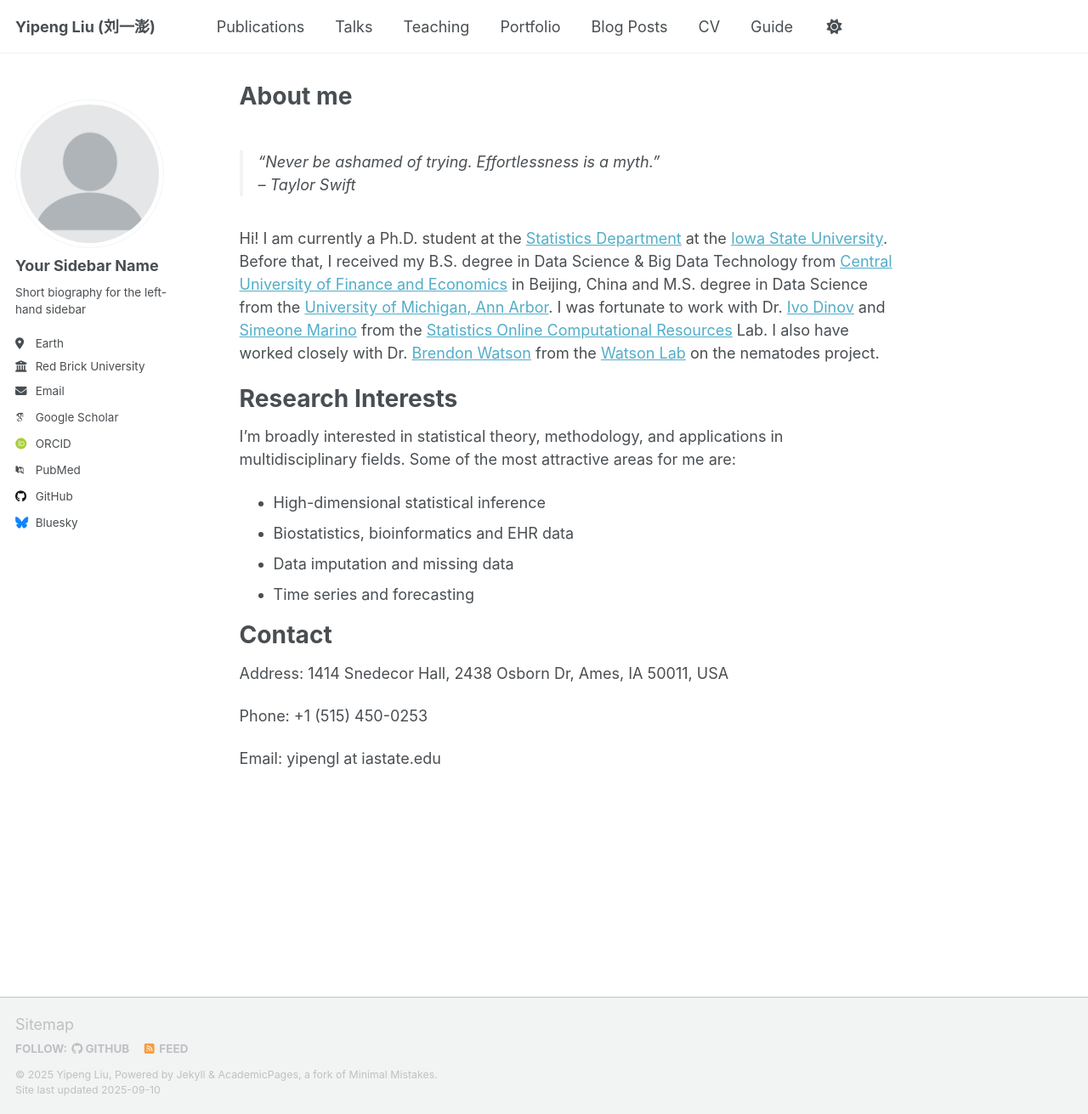
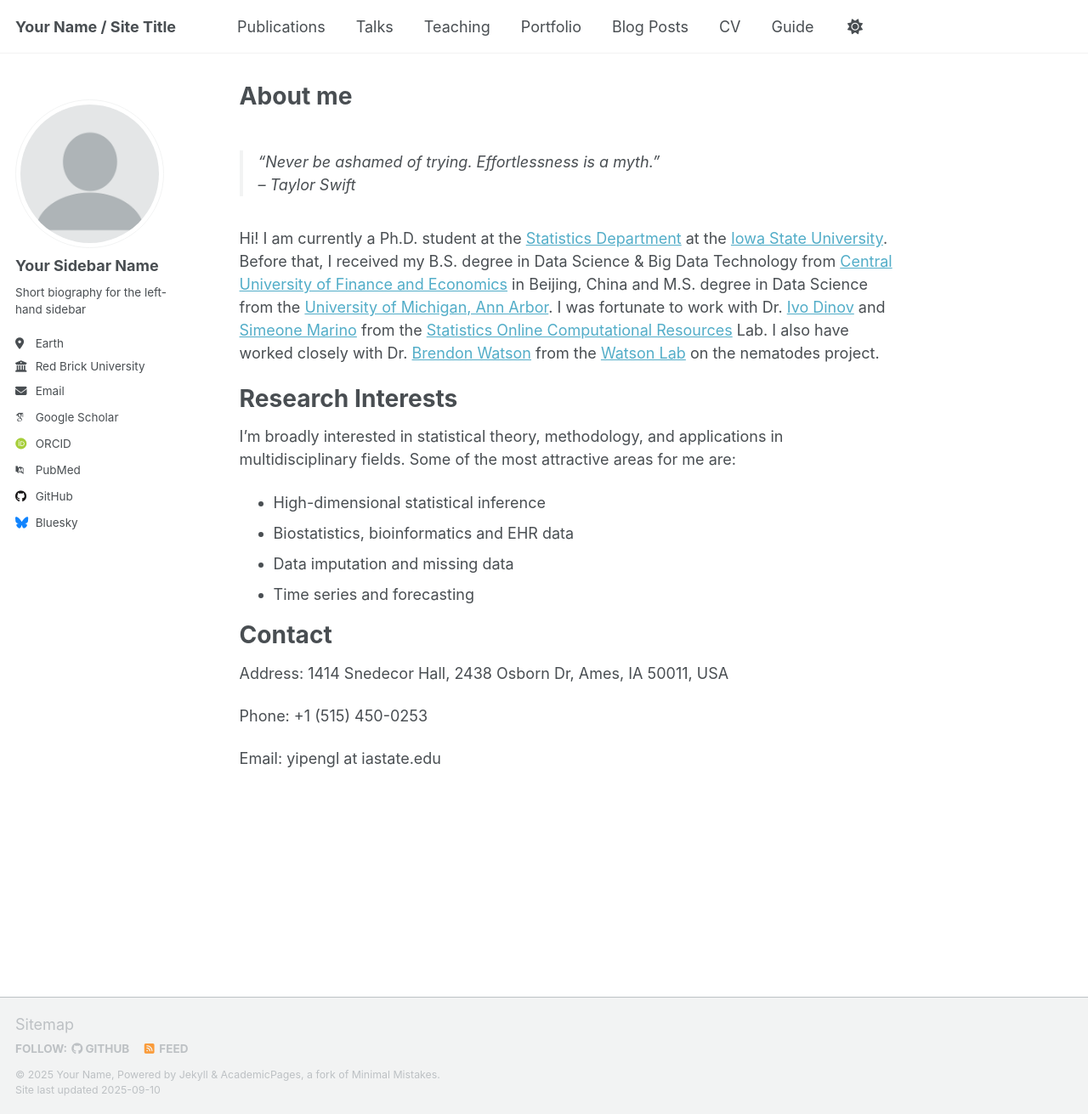
Before and after one commit to efraimlyp/efraimlyp.github.io, a Jekyll site: the page built from _pages/about.md, in a window 1280 px wide and 1311 px high. Shown: the whole window at 85% size. Built offline with Jekyll 4.4.1, drawn with Linux system fonts in a browser that asks for light colours; some web fonts are replaced; a script that is not in the unit is left out.

Commit message:
Update _config.yml

```diff
--- a/_config.yml
+++ b/_config.yml
@@ -9,14 +9,14 @@
 # Basic Site Settings
 locale                   : "en-US"
 site_theme               : "default" # Currently available options are "default", "air"
-title                    : "Yipeng Liu (刘一澎)"
+title                    : "Your Name / Site Title"
 title_separator          : "-"
-name                     : &name "Yipeng Liu"
-description              : &description "Yipeng Liu's academic portfolio"   # Update this with a general description of your site, this is the default if not overridden by a page
-url                      : https://yipengl.github.io # The base hostname & protocol for your site e.g. "https://[your GitHub username].github.io",
+name                     : &name "Your Name"
+description              : &description "Your Name's academic portfolio"   # Update this with a general description of your site, this is the default if not overridden by a page
+url                      : https://academicpages.github.io # The base hostname & protocol for your site e.g. "https://[your GitHub username].github.io",
                                                            # or if you already have some other page hosted on Github then use "https://[your GitHub username].github.io/[Your Repo Name]"
 baseurl                  : "" # the subpath of your site, e.g. "/blog"
-repository               : "efraimlyp/yipengl.github.io"
+repository               : "academicpages/academicpages.github.io"
 
 # Site Author - The following control what appear as part of the author content on the side bar.
 #               If a field is blank the icon and link will not appear, otherwise it will be shown.
```
